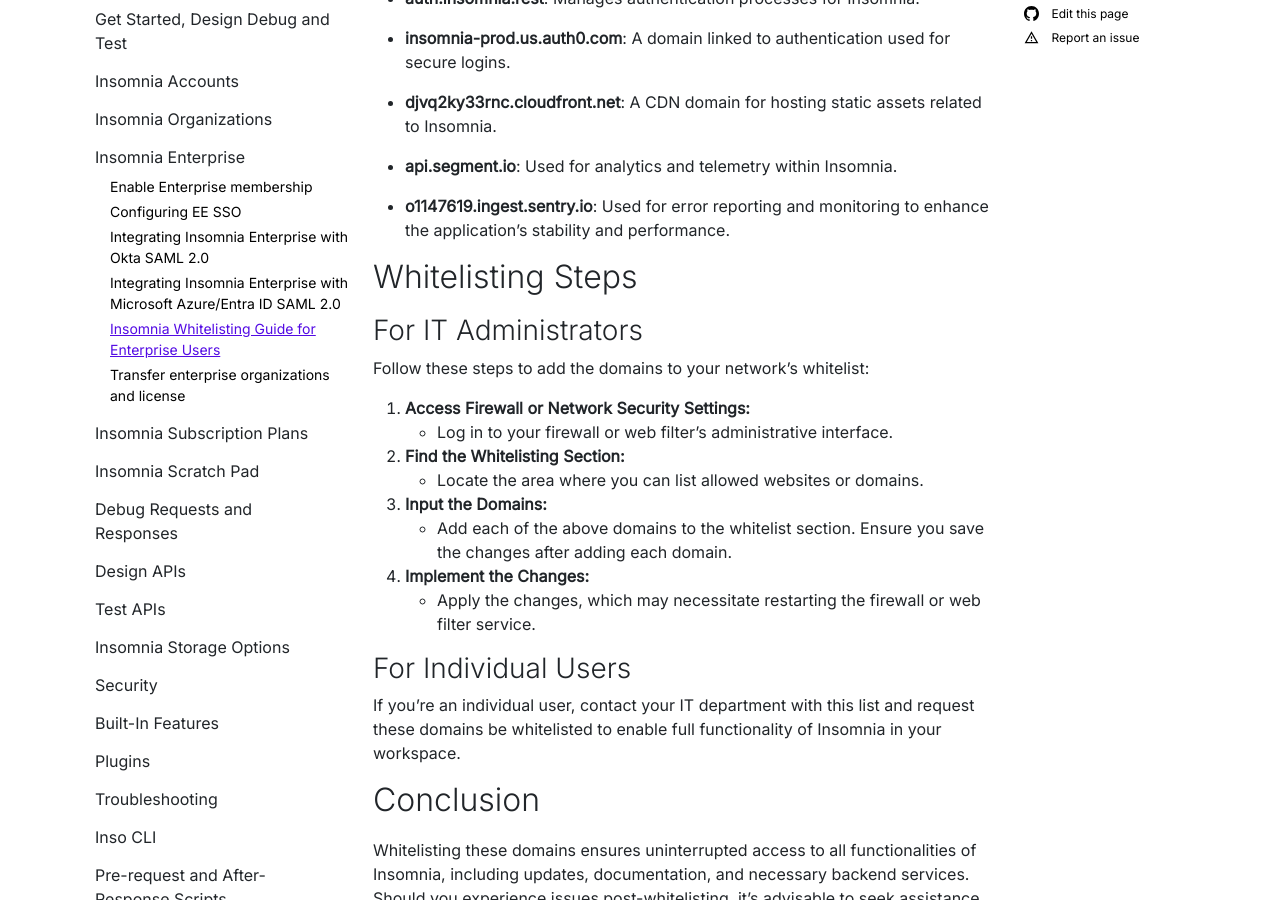
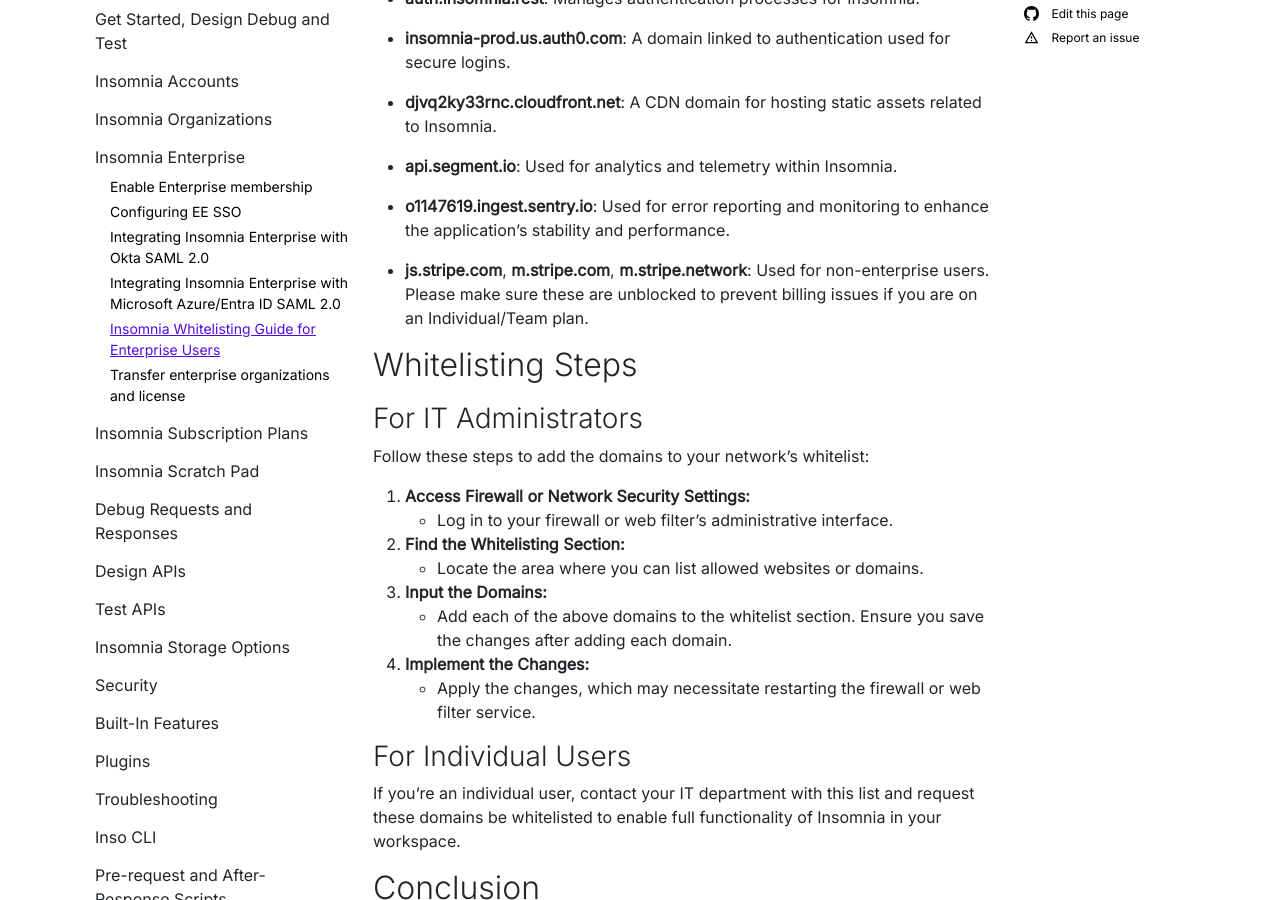
Before and after one commit to Kong/insomnia-docs, a Jekyll site: the page built from docs/insomnia/enterprise-ip-whitelist-guide.md, in a window 1280 px wide and 900 px high, scrolled down 751 px. Built offline with Jekyll 4.4.1, drawn with Linux system fonts in a browser that asks for light colours; comment, search, counter and statistics services are not loaded.

Commit message:
hotfix: stripe url domain

```diff
--- a/docs/insomnia/enterprise-ip-whitelist-guide.md
+++ b/docs/insomnia/enterprise-ip-whitelist-guide.md
@@ -35,6 +35,8 @@
 
 - **o1147619.ingest.sentry.io**:  Used for error reporting and monitoring to enhance the application's stability and performance.
 
+- **js.stripe.com**, **m.stripe.com**, **m.stripe.network**: Used for non-enterprise users. Please make sure these are unblocked to prevent billing issues if you are on an Individual/Team plan.
+
 ## Whitelisting Steps
 
 ### For IT Administrators
```
